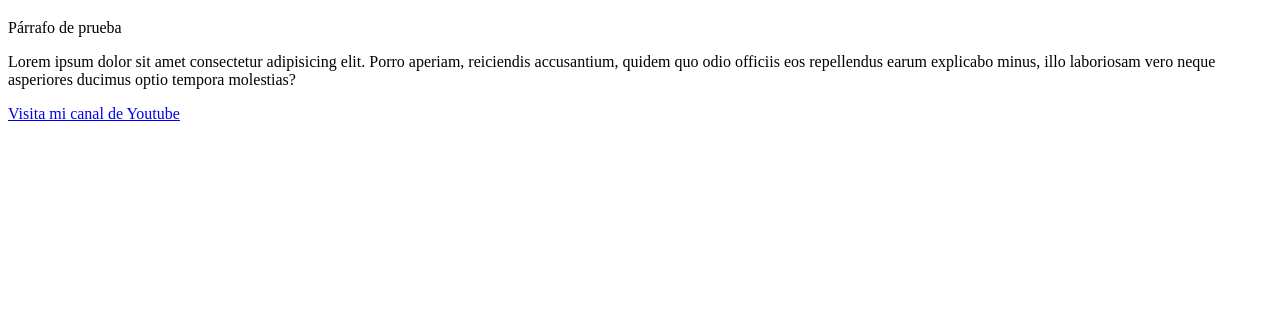
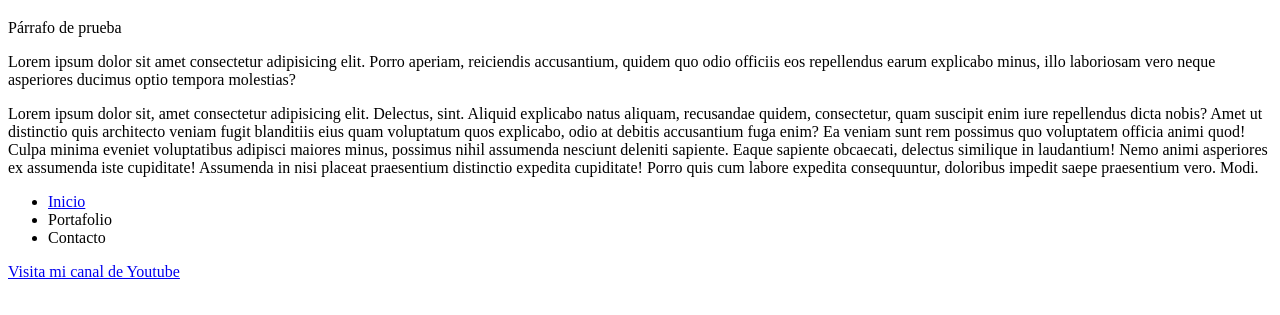
Before and after one commit to JuanStegmayer/Practica-curso-web-Stegmayer, a plain HTML site: page index.html in a window 1280 px wide. Shown: the part 61-376 px from the top of the page. Drawn offline with Linux system fonts and the light colour scheme.

Commit message:
Agregamos más info a index y home, además de navegación

```diff
--- a/index.html
+++ b/index.html
@@ -14,6 +14,24 @@
       explicabo minus, illo laboriosam vero neque asperiores ducimus optio
       tempora molestias?
     </p>
+    <p>
+      Lorem ipsum dolor sit, amet consectetur adipisicing elit. Delectus, sint.
+      Aliquid explicabo natus aliquam, recusandae quidem, consectetur, quam
+      suscipit enim iure repellendus dicta nobis? Amet ut distinctio quis
+      architecto veniam fugit blanditiis eius quam voluptatum quos explicabo,
+      odio at debitis accusantium fuga enim? Ea veniam sunt rem possimus quo
+      voluptatem officia animi quod! Culpa minima eveniet voluptatibus adipisci
+      maiores minus, possimus nihil assumenda nesciunt deleniti sapiente. Eaque
+      sapiente obcaecati, delectus similique in laudantium! Nemo animi
+      asperiores ex assumenda iste cupiditate! Assumenda in nisi placeat
+      praesentium distinctio expedita cupiditate! Porro quis cum labore expedita
+      consequuntur, doloribus impedit saepe praesentium vero. Modi.
+    </p>
+    <ul>
+      <li><a href="./css/home.html">Inicio</a></li>
+      <li>Portafolio</li>
+      <li>Contacto</li>
+    </ul>
     <footer>
       <a href="www.youtube.com" target="_blank">Visita mi canal de Youtube</a>
     </footer>
```
Also changed, not shown: css/home.html (+12 -0 lines).
